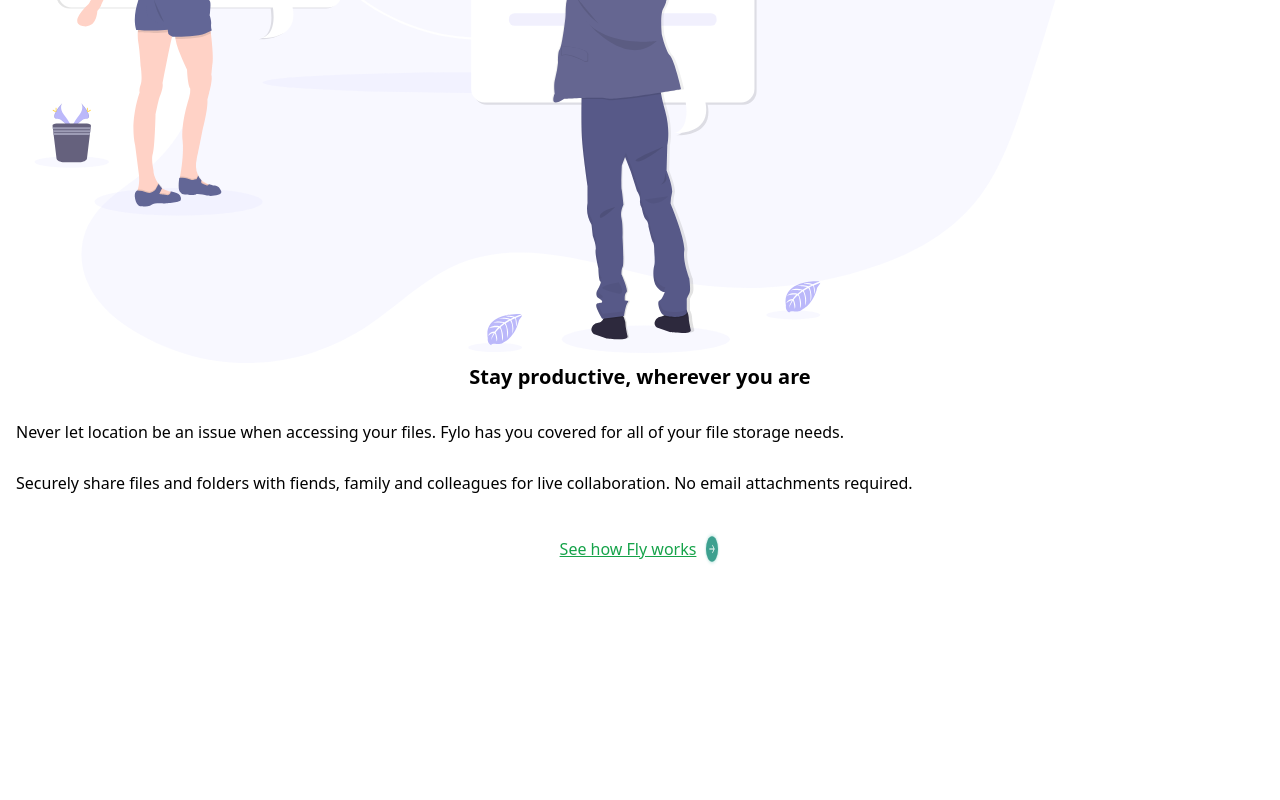
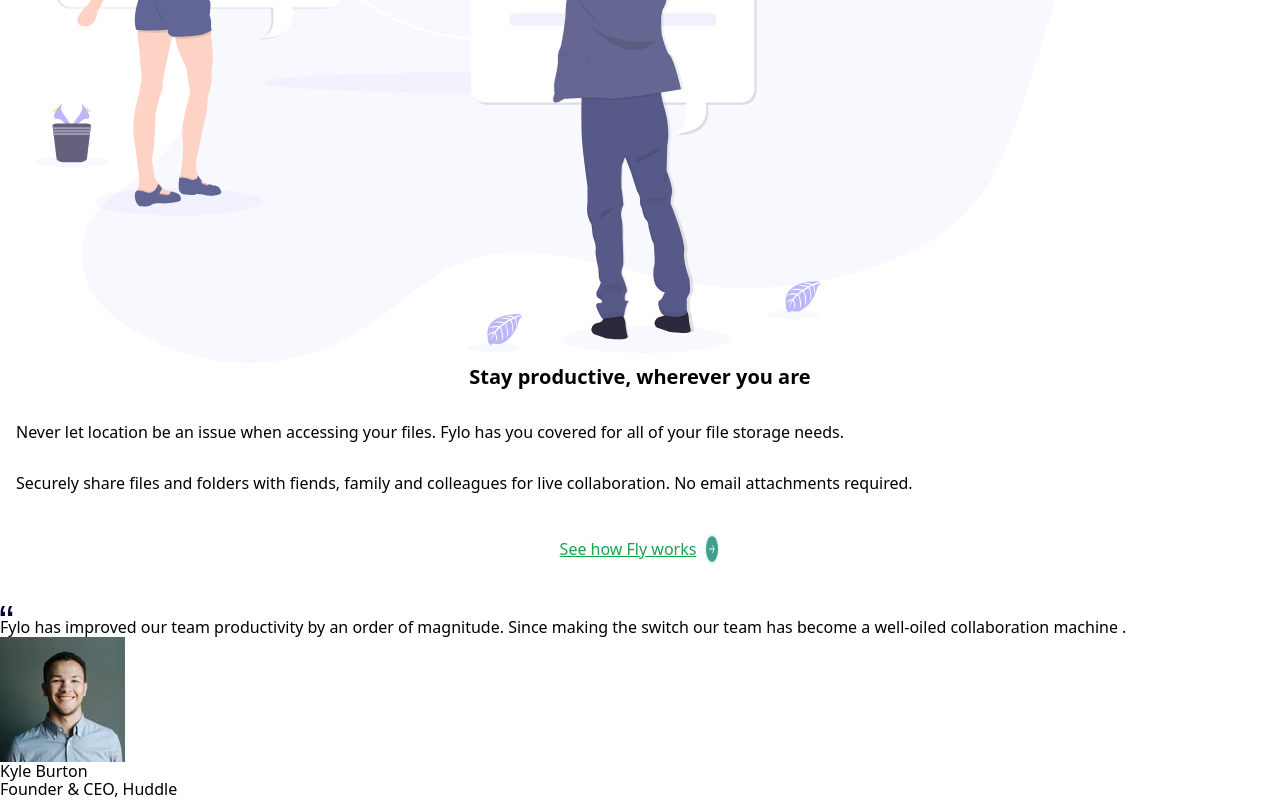
Before and after one commit to Miron-Silviu/Fly-landing-page-, a website: page docs/index.html in a window 1280 px wide. Shown: the part 2031-2831 px from the top of the page. Before the commit the page ends 2637 px from the top, so only its background shows below. Drawn offline with Linux system fonts and the light colour scheme.

Commit message:
Build :Create testimoninal article card.

```diff
--- a/docs/index.html
+++ b/docs/index.html
@@ -92,6 +92,19 @@
           /></a>
         </div>
       </div>
+      <article>
+        <img src="icon-quotes.svg" alt="quotes" />
+        <p>
+          Fylo has improved our team productivity by an order of magnitude.
+          Since making the switch our team has become a well-oiled collaboration
+          machine .
+        </p>
+        <div>
+          <img src="avatar-testimonial.jpg" alt="avatar" />
+          <h3>Kyle Burton</h3>
+          <p>Founder & CEO, Huddle</p>
+        </div>
+      </article>
     </main>
   </body>
 </html>
```
